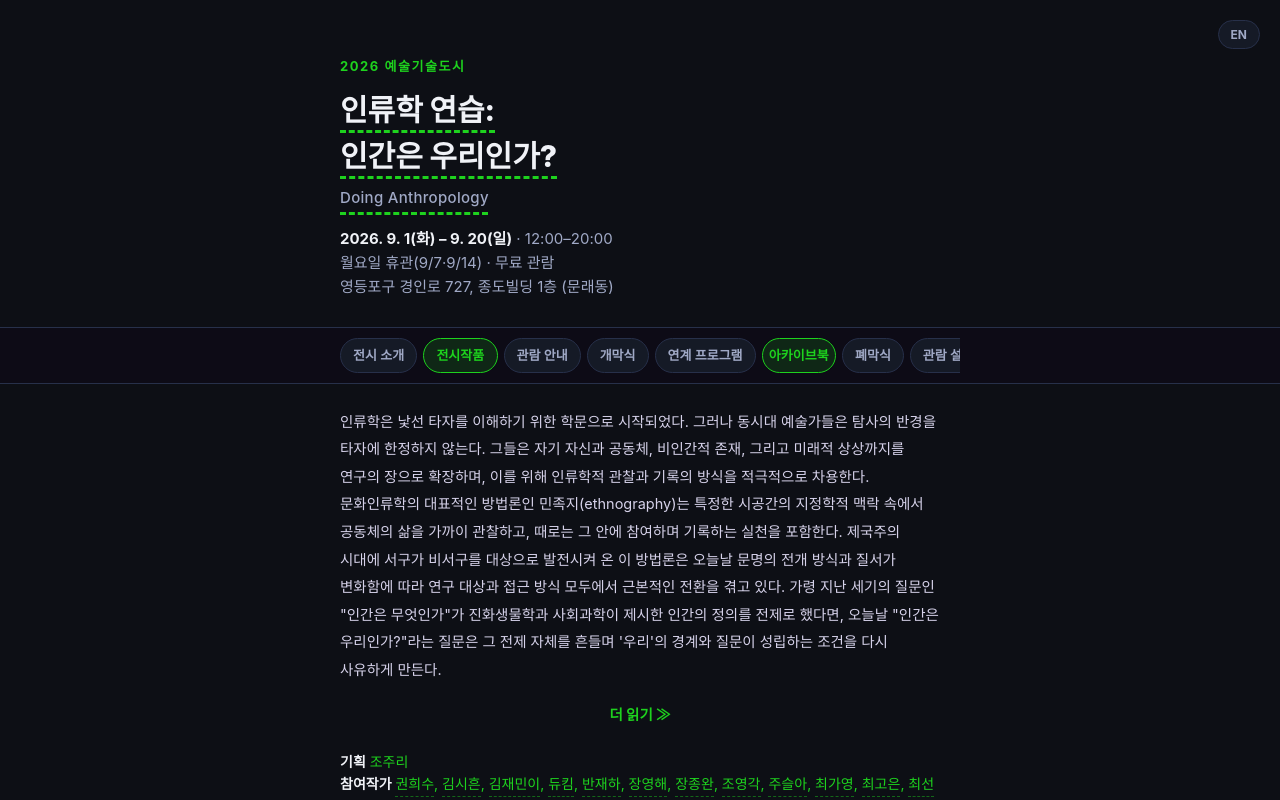
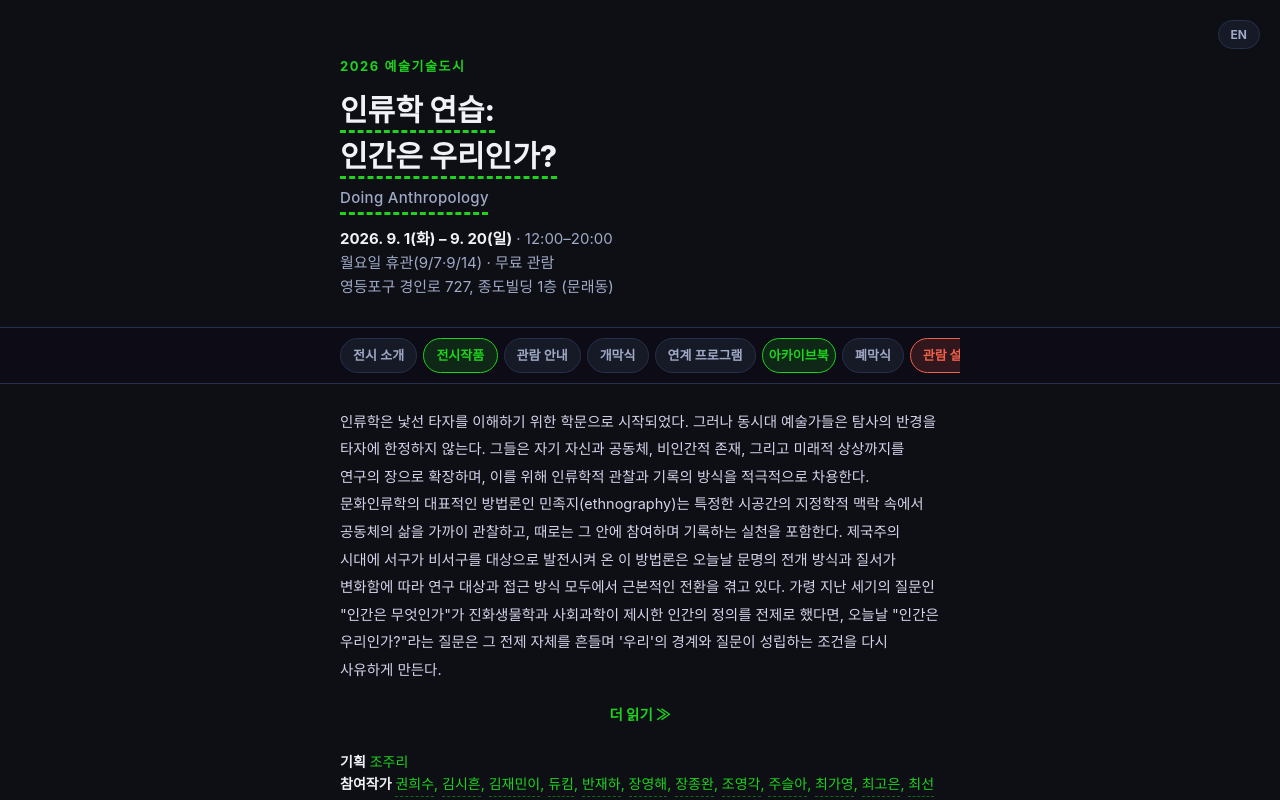
Before and after one commit to pwr-clair/anthroydp-site, a plain HTML site: page preview/index.html in a window 1280 px wide. Shown: the top 800 px of the page. Drawn offline with Linux system fonts and the light colour scheme.

Commit message:
관람 설문 탭 포스터 빨강 강조 (3페이지 공통)
Co-Authored-By: Claude Opus 5 <noreply@anthropic.com>

```diff
--- a/preview/index.html
+++ b/preview/index.html
@@ -32,6 +32,9 @@
   nav .row::-webkit-scrollbar{display:none}
   nav a{flex:none;font-size:13px;font-weight:600;color:var(--sub);text-decoration:none;padding:6px 12px;border-radius:999px;border:1px solid var(--line);background:var(--card)}
   nav a:active{color:var(--accent);border-color:var(--accent)}
+  /* 관람 설문 탭 — 포스터 빨강 강조 */
+  nav a.red{color:#f0604a;border-color:#f0604a;background:rgba(240,96,74,.15);font-weight:800}
+  nav a.red:active{color:#f0604a;border-color:#f0604a}
   /* 아카이브북 — 페이지 내 섹션 없음(별도 페이지 연결 예정). 다른 탭과 구별되는 초록 반투명 */
 
   section{padding-top:56px;scroll-margin-top:64px}
@@ -212,7 +215,7 @@
     <!-- TODO: 아카이브북 페이지 URL(archive.html 예정). 자료 확정되면 href 교체 — 아래 바로가기 버튼과 함께 2곳 -->
     <a class="book js-archive" href="#">아카이브북</a>
     <a href="#closing">폐막식</a>
-    <a href="#survey">관람 설문</a>
+    <a class="red" href="#survey">관람 설문</a>
     <a href="#contact">문의</a>
   </div>
 </nav>
```
Also changed, not shown: preview/en.html (+4 -1 lines), preview/works.html (+4 -1 lines).
